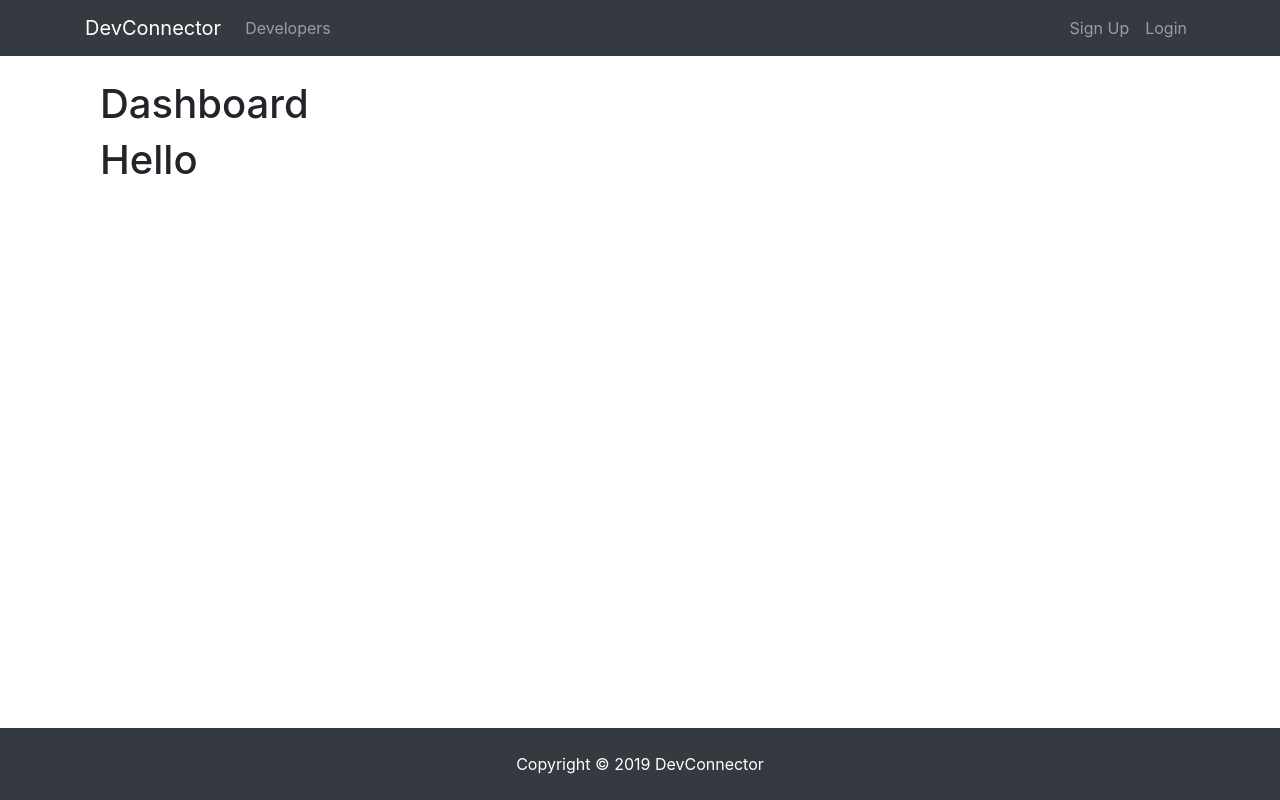
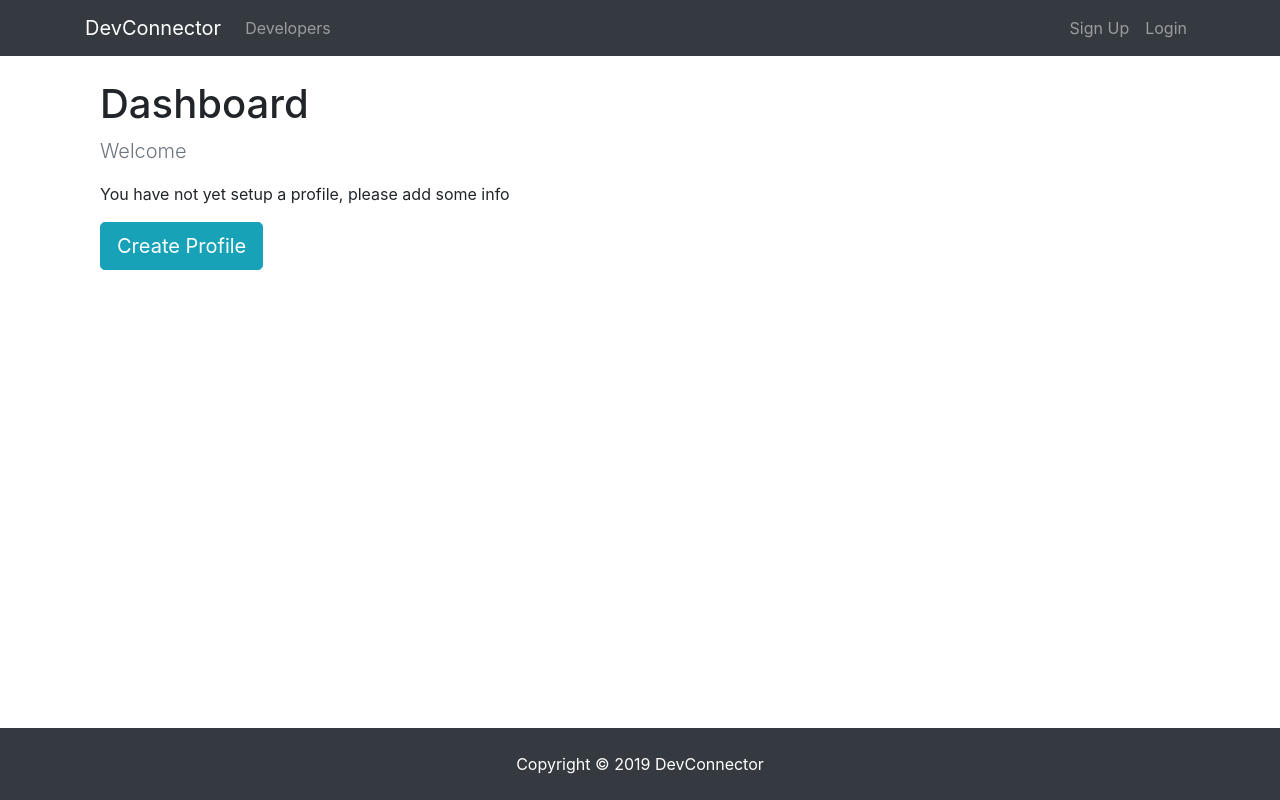
Before and after one commit to AlbertStjarne/developer_connector, a React (Create React App) app in the folder client/: page /dashboard in a window 1280 px wide. Built offline with nearby package versions, Linux system fonts and the light colour scheme; no server answers.

Commit message:
displaying different messages depending if user is logged in and has/not has a profile already created

```diff
--- a/client/src/components/dashboard/Dashboard.js
+++ b/client/src/components/dashboard/Dashboard.js
@@ -1,4 +1,5 @@
 import React, { Component } from 'react';
+import { Link } from 'react-router-dom';
 import PropTypes from 'prop-types';
 import { connect } from 'react-redux';
 import { getCurrentProfile } from '../../actions/profileActions';
@@ -17,7 +18,21 @@
     if(profile === null || loading) {
       dashboardContent = <Spinner />
     } else {
-      dashboardContent = <h1>Hello</h1>
+      // Check if logged in user has profile data
+      if(Object.keys(profile).length > 0) {
+        dashboardContent = <h4>TODO: DISPLAY PROFILE</h4>
+      } else {
+        // User is logged in but has no profile
+        dashboardContent = (
+          <div>
+            <p className="lead text-muted">Welcome { user.name }</p>
+            <p>You have not yet setup a profile, please add some info</p>
+            <Link to="/create-profile" className="btn btn-lg btn-info">
+              Create Profile
+            </Link>
+          </div>
+        );
+      }
     }
 
     return (
```
